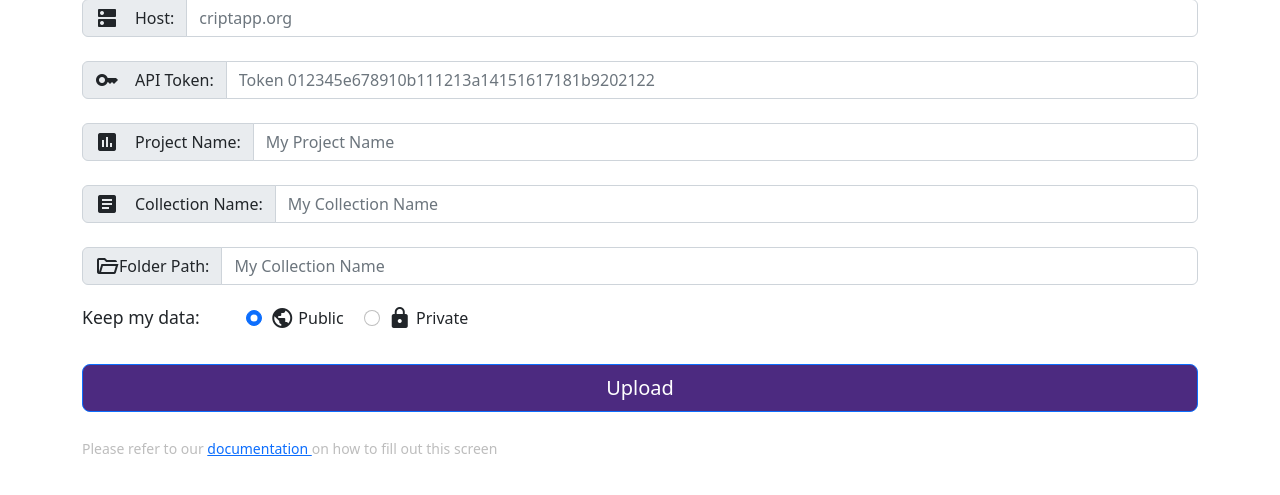
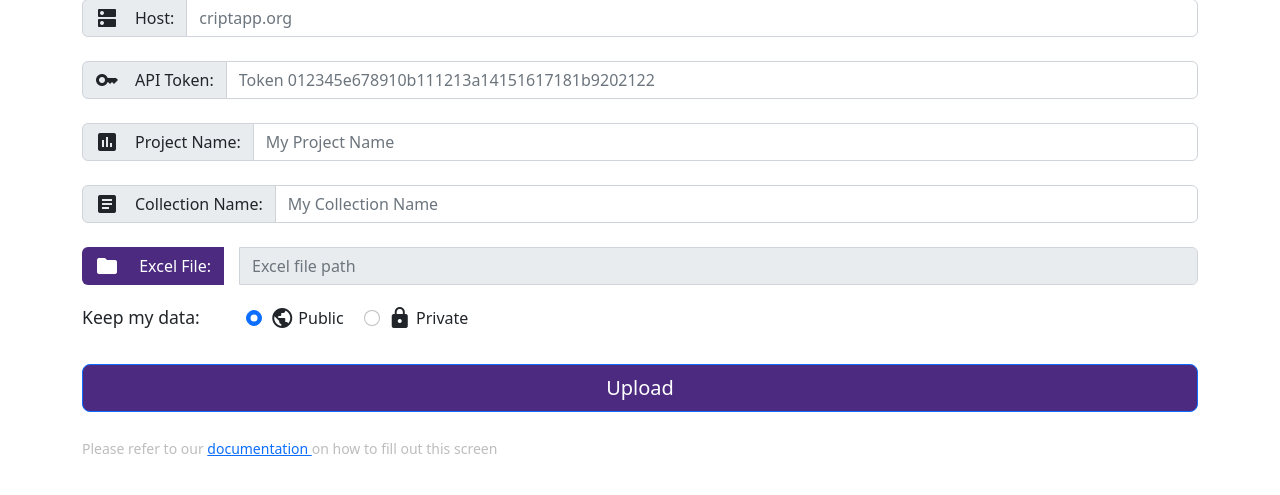
Before and after one commit to nh916/tkinter-and-eel, a Python web app: template src/web/templates/start_screen.html in a window 1280 px wide. Shown: the part 113-608 px from the top of the page. Run offline with Jinja, Linux system fonts and the light colour scheme; the template is opened without the code that fills it, so the values that code supplies are empty.

Commit message:
upload button for start_screen.html well designed, text box next to it is disabled so users cant input text and can only input, added onclick attribute to launch function
styles.css: added css for browse excel file button

base.html: removed unneeded google icons cdn

```diff
--- a/src/web/css/styles.css
+++ b/src/web/css/styles.css
@@ -24,6 +24,11 @@ body {
 
 .hidden {
     display: none;
+}
+
+#excel-file-button {
+    background-color: var(--cript-primary-color);
+    color: white;
 }
 
 #data-privacy-options {
--- a/src/web/js/start_screen.js
+++ b/src/web/js/start_screen.js
@@ -60,7 +60,7 @@ function formValidation(userInput, errorElements) {
     }
 
     // check if there is an Excel file
-    if (userInput.excelFile.length < 1) {
+    if (userInput.excelFile === "") {
         errorElements.excelFileError.textContent = "Error: Please select your Excel file";
         errorElements.excelFileError.classList.remove("hidden");
     } else {
@@ -93,12 +93,12 @@ function submitForm(event) {
 
     // tell me if there are any errors and show the errors
     if (formValidation(userInput, getErrorElements())) {
-        // console.log("form valid")
+        console.log("form valid")
     }
 
     // if no errors then proceed
     else {
-        // console.log("form invalid")
+        console.log("form invalid")
     }
 }
 
--- a/src/web/templates/base.html
+++ b/src/web/templates/base.html
@@ -22,10 +22,6 @@
     <!-- material icons cdn -->
     <link href="https://fonts.googleapis.com/css?family=Material+Icons|Material+Icons+Outlined|Material+Icons+Round"
           rel="stylesheet">
-
-    <!-- material icons newest cdn -->
-    <link href="https://fonts.googleapis.com/css2?family=Material+Symbols+Outlined:opsz,wght,FILL,GRAD@48,400,0,0"
-          rel="stylesheet"/>
 
     <!-- my styles -->
     <link href="../css/styles.css" rel="stylesheet">
--- a/src/web/templates/start_screen.html
+++ b/src/web/templates/start_screen.html
@@ -75,17 +75,21 @@
         </div>
 
 
-        <!-- TODO get excel file path and not just file name-->
+        <!-- TODO get excel file path and not just file name -->
         <!-- Excel file path -->
         <div class="input-group mb-3 margin-top">
-        <span class="input-group-text" id="collection-name-label">
-             <i class="material-symbols-outlined">folder_open</i>
-            Folder Path:
-        </span>
 
-            <input type="text" id="collection-name" class="form-control" placeholder="My Collection Name"
-                   aria-label="place host here" aria-describedby="collection-name-label">
+            <button type="button" onclick="getFilePathPython()"
+                    class="btn margin-right" id="excel-file-button">
+                <i class="material-icons margin-right">folder</i>
+                Excel File:
+            </button>
+
+            <input type="text" id="excel-file" class="form-control"
+                   placeholder="Excel file path" disabled style="cursor: not-allowed"
+                   aria-label="place host here" aria-describedby="excel-file-button">
         </div>
+
 
         <!-- excel file error -->
         <div id="excel-file-error" class="alert alert-danger hidden " role="alert">
```
